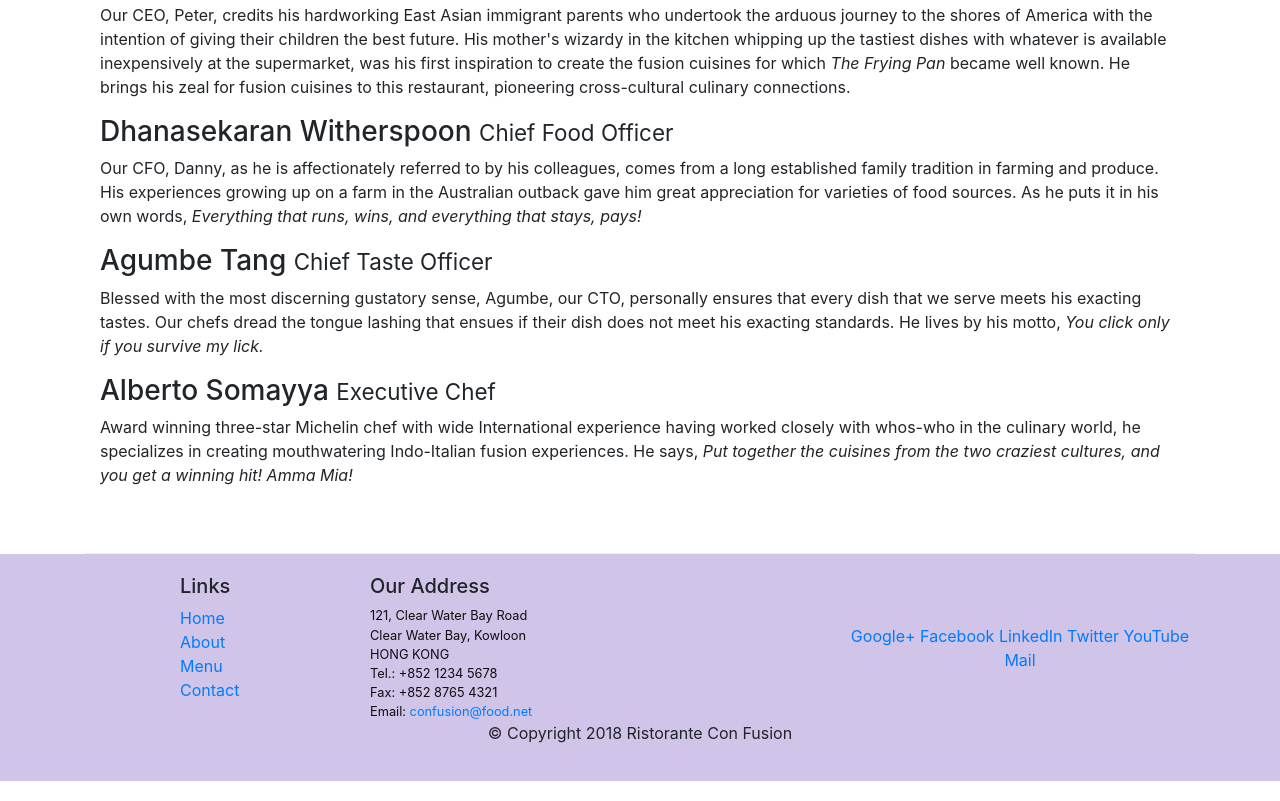
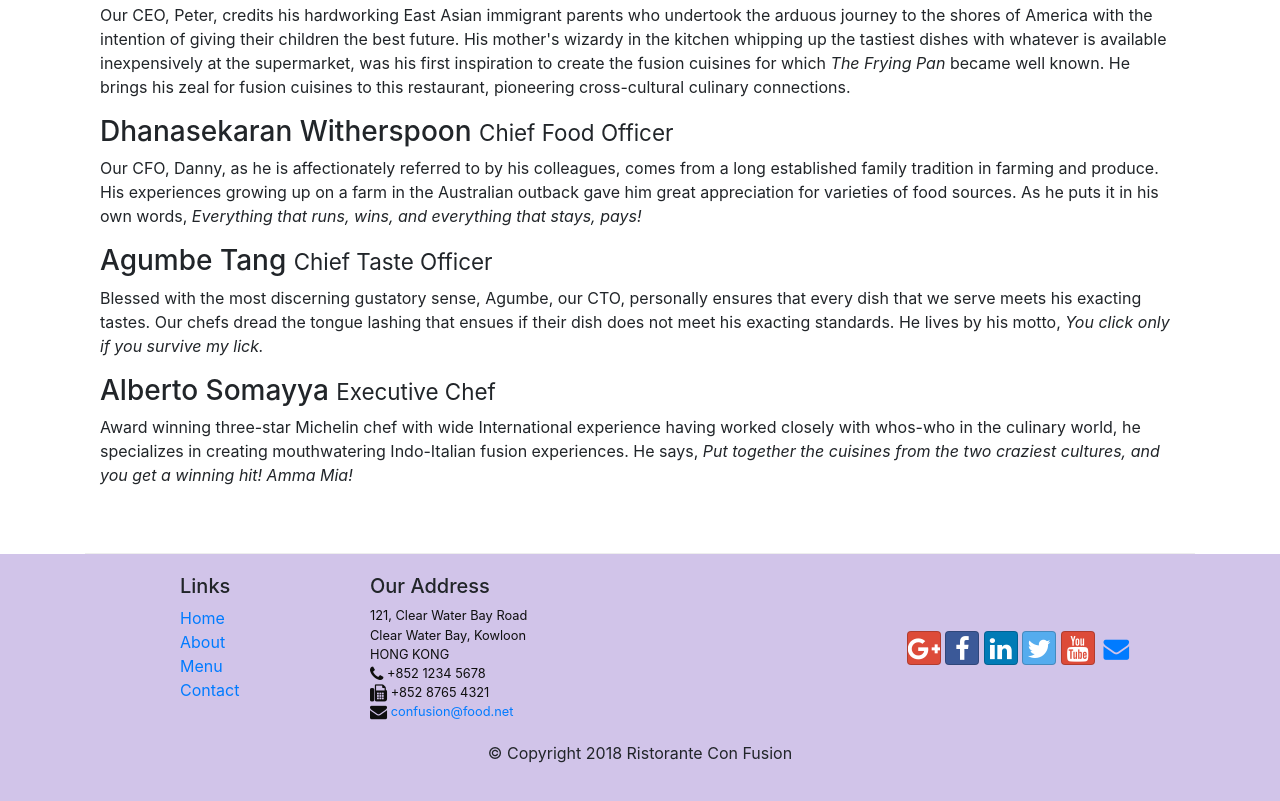
Before and after one commit to hhuuthien/bootstrap-starter-coursera, a website: page aboutus.html in a window 1280 px wide. Shown: the part 1000-1801 px from the top of the page. Drawn offline with nearby package versions, Linux system fonts and the light colour scheme.

Commit message:
icon fonts

```diff
--- a/aboutus.html
+++ b/aboutus.html
@@ -12,6 +12,17 @@
       rel="stylesheet"
       href="node_modules/bootstrap/dist/css/bootstrap.min.css"
     />
+
+    <link
+      rel="stylesheet"
+      href="node_modules/font-awesome/css/font-awesome.min.css"
+    />
+
+    <link
+      rel="stylesheet"
+      href="node_modules/bootstrap-social/bootstrap-social.css"
+    />
+
     <link rel="stylesheet" href="./css/styles.css" />
   </head>
 
@@ -32,16 +43,24 @@
         <div class="collapse navbar-collapse" id="Navbar">
           <ul class="navbar-nav mr-auto">
             <li class="nav-item">
-              <a href="index.html" class="nav-link">Home</a>
+              <a href="index.html" class="nav-link"
+                ><span class="fa fa-home fa-lg"></span>Home</a
+              >
             </li>
             <li class="nav-item active">
-              <a href="#" class="nav-link">About</a>
+              <a href="#" class="nav-link"
+                ><span class="fa fa-info fa-lg"></span>About</a
+              >
             </li>
             <li class="nav-item">
-              <a href="#" class="nav-link">Menu</a>
+              <a href="#" class="nav-link"
+                ><span class="fa fa-list fa-lg"></span>Menu</a
+              >
             </li>
             <li class="nav-item">
-              <a href="#" class="nav-link">Contact</a>
+              <a href="#" class="nav-link"
+                ><span class="fa fa-address-card fa-lg"></span>Contact</a
+              >
             </li>
           </ul>
         </div>
@@ -164,23 +183,46 @@
               121, Clear Water Bay Road<br />
               Clear Water Bay, Kowloon<br />
               HONG KONG<br />
-              Tel.: +852 1234 5678<br />
-              Fax: +852 8765 4321<br />
-              Email: <a href="mailto:confusion@food.net">confusion@food.net</a>
+              <i class="fa fa-phone fa-lg"></i> +852 1234 5678<br />
+              <i class="fa fa-fax fa-lg"></i> +852 8765 4321<br />
+              <i class="fa fa-envelope fa-lg"></i>
+              <a href="mailto:confusion@food.net">confusion@food.net</a>
             </address>
           </div>
           <div class="col-12 col-sm-4 align-self-center">
             <div class="text-center">
-              <a href="http://google.com/+">Google+</a>
-              <a href="http://www.facebook.com/profile.php?id=">Facebook</a>
-              <a href="http://www.linkedin.com/in/">LinkedIn</a>
-              <a href="http://twitter.com/">Twitter</a>
-              <a href="http://youtube.com/">YouTube</a>
-              <a href="mailto:">Mail</a>
+              <a
+                class="btn btn-social-icon btn-google"
+                href="http://google.com/+"
+                ><i class="fa fa-google-plus fa-lg"></i
+              ></a>
+              <a
+                class="btn btn-social-icon btn-facebook"
+                href="http://www.facebook.com/profile.php?id="
+                ><i class="fa fa-facebook fa-lg"></i
+              ></a>
+              <a
+                class="btn btn-social-icon btn-linkedin"
+                href="http://www.linkedin.com/in/"
+                ><i class="fa fa-linkedin fa-lg"></i
+              ></a>
+              <a
+                class="btn btn-social-icon btn-twitter"
+                href="http://twitter.com/"
+                ><i class="fa fa-twitter fa-lg"></i
+              ></a>
+              <a
+                class="btn btn-social-icon btn-google"
+                href="http://youtube.com/"
+                ><i class="fa fa-youtube fa-lg"></i
+              ></a>
+              <a class="btn btn-social-icon" href="mailto:"
+                ><i class="fa fa-envelope fa-lg"></i
+              ></a>
             </div>
           </div>
         </div>
-        <div class="row justify-content-center">
+        <div class="row justify-content-center" style="margin-top: 20px">
           <div class="col-auto">
             <p>© Copyright 2018 Ristorante Con Fusion</p>
           </div>
--- a/package.json
+++ b/package.json
@@ -15,7 +15,9 @@
   },
   "dependencies": {
     "bootstrap": "^4.0.0",
-    "popper.js": "^1.12.9",
-    "jquery": "^3.3.1"
+    "bootstrap-social": "^5.1.1",
+    "font-awesome": "^4.7.0",
+    "jquery": "^3.3.1",
+    "popper.js": "^1.12.9"
   }
 }
```
Also changed, not shown: index.html (+54 -13 lines), 1 other file.
